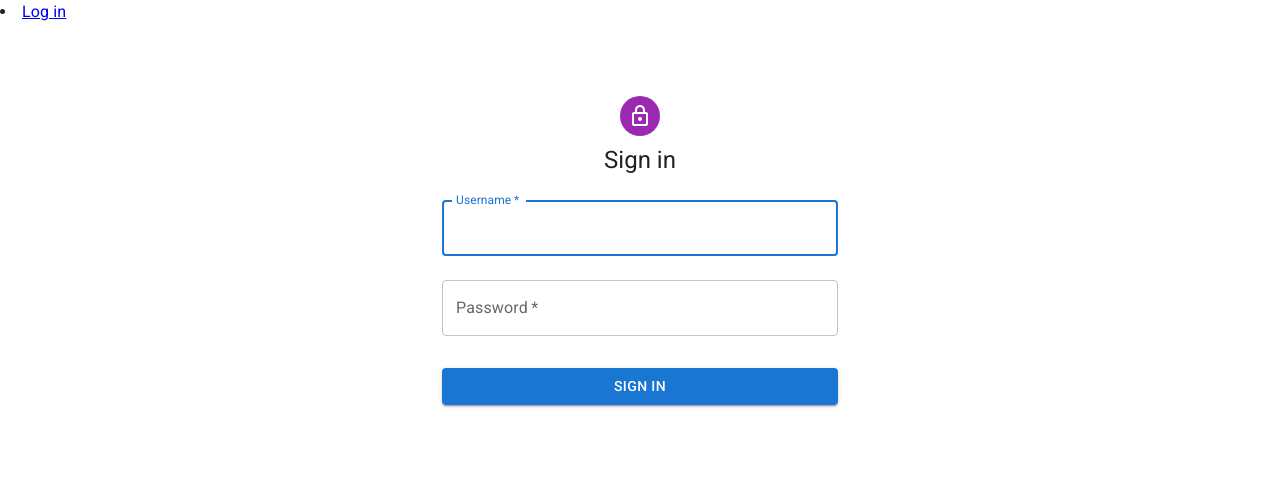
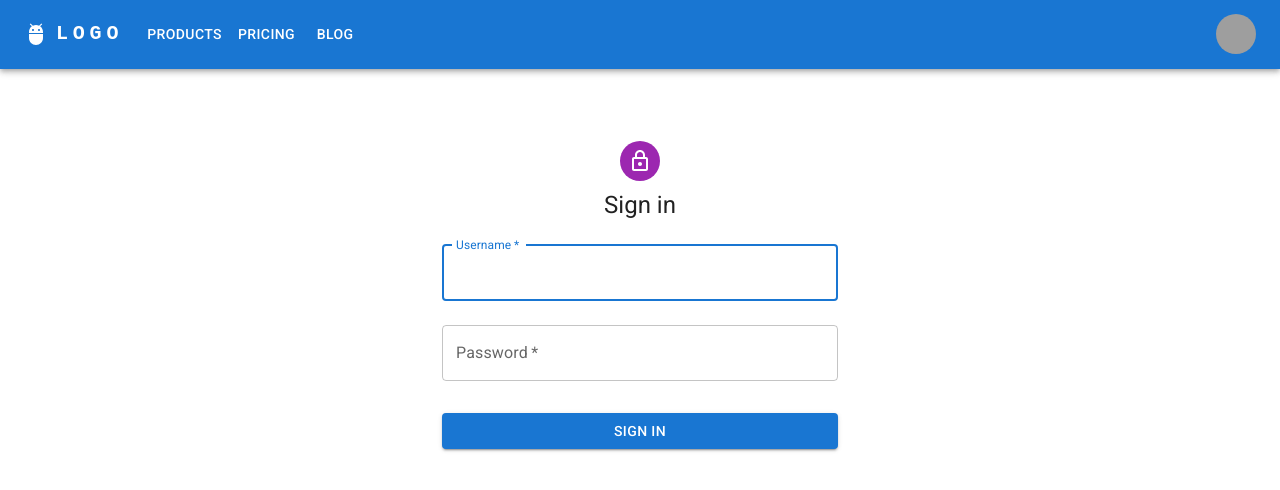
Before and after one commit to moebz/user-crud-react, a React (Create React App) app: page /login in a window 1280 px wide. Shown: the top 490 px of the page. Built offline with nearby package versions, Linux system fonts and the light colour scheme; grey boxes are pictures that could not be loaded.

Commit message:
appbar example

```diff
--- a/package.json
+++ b/package.json
@@ -13,6 +13,7 @@
     "@testing-library/user-event": "^13.5.0",
     "axios": "^1.3.4",
     "http-status": "^1.6.2",
+    "jwt-decode": "^3.1.2",
     "react": "^18.2.0",
     "react-dom": "^18.2.0",
     "react-router-dom": "^6.8.1",
--- a/src/App.js
+++ b/src/App.js
@@ -13,6 +13,186 @@
 import { history } from "./history";
 import { RequireAuth } from "./RequireAuth";
 import { Users } from "./Users";
+import AppBar from "@mui/material/AppBar";
+import Box from "@mui/material/Box";
+import Toolbar from "@mui/material/Toolbar";
+import IconButton from "@mui/material/IconButton";
+import Typography from "@mui/material/Typography";
+import Menu from "@mui/material/Menu";
+import MenuIcon from "@mui/icons-material/Menu";
+import Container from "@mui/material/Container";
+import Avatar from "@mui/material/Avatar";
+import Button from "@mui/material/Button";
+import Tooltip from "@mui/material/Tooltip";
+import MenuItem from "@mui/material/MenuItem";
+import AdbIcon from "@mui/icons-material/Adb";
+
+const pages = ["Products", "Pricing", "Blog"];
+const settings = ["Profile", "Account", "Dashboard"];
+
+function ResponsiveAppBar({ currentUser, logOut }) {
+  const [anchorElNav, setAnchorElNav] = React.useState(null);
+  const [anchorElUser, setAnchorElUser] = React.useState(null);
+
+  const handleOpenNavMenu = (event) => {
+    setAnchorElNav(event.currentTarget);
+  };
+  const handleOpenUserMenu = (event) => {
+    setAnchorElUser(event.currentTarget);
+  };
+
+  const handleCloseNavMenu = () => {
+    setAnchorElNav(null);
+  };
+
+  const handleCloseUserMenu = () => {
+    setAnchorElUser(null);
+  };
+
+  return (
+    <AppBar position="static">
+      <Container maxWidth="xl">
+        <Toolbar disableGutters>
+          <AdbIcon sx={{ display: { xs: "none", md: "flex" }, mr: 1 }} />
+          <Typography
+            variant="h6"
+            noWrap
+            component="a"
+            href="/"
+            sx={{
+              mr: 2,
+              display: { xs: "none", md: "flex" },
+              fontFamily: "monospace",
+              fontWeight: 700,
+              letterSpacing: ".3rem",
+              color: "inherit",
+              textDecoration: "none",
+            }}
+          >
+            LOGO
+          </Typography>
+
+          <Box sx={{ flexGrow: 1, display: { xs: "flex", md: "none" } }}>
+            <IconButton
+              size="large"
+              aria-label="account of current user"
+              aria-controls="menu-appbar"
+              aria-haspopup="true"
+              onClick={handleOpenNavMenu}
+              color="inherit"
+            >
+              <MenuIcon />
+            </IconButton>
+            <Menu
+              id="menu-appbar"
+              anchorEl={anchorElNav}
+              anchorOrigin={{
+                vertical: "bottom",
+                horizontal: "left",
+              }}
+              keepMounted
+              transformOrigin={{
+                vertical: "top",
+                horizontal: "left",
+              }}
+              open={Boolean(anchorElNav)}
+              onClose={handleCloseNavMenu}
+              sx={{
+                display: { xs: "block", md: "none" },
+              }}
+            >
+              {pages.map((page) => (
+                <MenuItem key={page} onClick={handleCloseNavMenu}>
+                  <Typography textAlign="center">{page}</Typography>
+                </MenuItem>
+              ))}
+            </Menu>
+          </Box>
+          <AdbIcon sx={{ display: { xs: "flex", md: "none" }, mr: 1 }} />
+          <Typography
+            variant="h5"
+            noWrap
+            component="a"
+            href=""
+            sx={{
+              mr: 2,
+              display: { xs: "flex", md: "none" },
+              flexGrow: 1,
+              fontFamily: "monospace",
+              fontWeight: 700,
+              letterSpacing: ".3rem",
+              color: "inherit",
+              textDecoration: "none",
+            }}
+          >
+            LOGO
+          </Typography>
+          <Box sx={{ flexGrow: 1, display: { xs: "none", md: "flex" } }}>
+            {pages.map((page) => (
+              <Button
+                key={page}
+                onClick={handleCloseNavMenu}
+                sx={{ my: 2, color: "white", display: "block" }}
+              >
+                {page}
+              </Button>
+            ))}
+          </Box>
+
+          <Box sx={{ flexGrow: 0 }}>
+            <Tooltip title="Open settings">
+              <IconButton onClick={handleOpenUserMenu} sx={{ p: 0 }}>
+                <Avatar alt="Remy Sharp" src="/static/images/avatar/2.jpg" />
+              </IconButton>
+            </Tooltip>
+            <Menu
+              sx={{ mt: "45px" }}
+              id="menu-appbar"
+              anchorEl={anchorElUser}
+              anchorOrigin={{
+                vertical: "top",
+                horizontal: "right",
+              }}
+              keepMounted
+              transformOrigin={{
+                vertical: "top",
+                horizontal: "right",
+              }}
+              open={Boolean(anchorElUser)}
+              onClose={handleCloseUserMenu}
+            >
+              {currentUser?.decodedToken && [
+                <MenuItem key="username" disabled={true}>
+                  <Typography textAlign="center">
+                    {currentUser.decodedToken.username}
+                  </Typography>
+                </MenuItem>,
+                <MenuItem key="name" disabled={true}>
+                  <Typography textAlign="center">
+                    {`${currentUser.decodedToken.firstname} ${currentUser.decodedToken.lastname}`}
+                  </Typography>
+                </MenuItem>,
+                <MenuItem key="email" disabled={true} divider={true}>
+                  <Typography textAlign="center">
+                    {currentUser.decodedToken.email}
+                  </Typography>
+                </MenuItem>,
+              ]}
+              {settings.map((setting) => (
+                <MenuItem key={setting} onClick={handleCloseUserMenu}>
+                  <Typography textAlign="center">{setting}</Typography>
+                </MenuItem>
+              ))}
+              <MenuItem key="logout" onClick={logOut}>
+                <Typography textAlign="center">Log out</Typography>
+              </MenuItem>
+            </Menu>
+          </Box>
+        </Toolbar>
+      </Container>
+    </AppBar>
+  );
+}
 
 function App() {
   // Init custom history object to allow navigation from
@@ -37,24 +217,8 @@
 
   return (
     <>
-      {currentUser ? (
-        <div>
-          <li>
-            <Link to={"/profile"}>Current user: {currentUser.username}</Link>
-          </li>
-          <li>
-            <a href="/login" onClick={logOut}>
-              Log out
-            </a>
-          </li>
-        </div>
-      ) : (
-        <div>
-          <li>
-            <Link to={"/login"}>Log in</Link>
-          </li>
-        </div>
-      )}
+      <ResponsiveAppBar currentUser={currentUser} logOut={logOut} />
+
       <div>
         <Routes>
           <Route
--- a/src/authService.js
+++ b/src/authService.js
@@ -1,3 +1,5 @@
+import jwtDecode from "jwt-decode";
+
 import api from "./api";
 
 const login = async (username, passwd) => {
@@ -48,7 +50,12 @@
 };
 
 const setUser = (user) => {
-  console.log(JSON.stringify(user));
+  console.log("setUser", JSON.stringify(user));
+
+  const decodedToken = jwtDecode(user.userToken);
+
+  console.log("decodedToken", decodedToken);
+  user.decodedToken = decodedToken;
   localStorage.setItem("user", JSON.stringify(user));
 };
 
```
Also changed, not shown: 1 other file (tests, documents, lock files or other folders).
